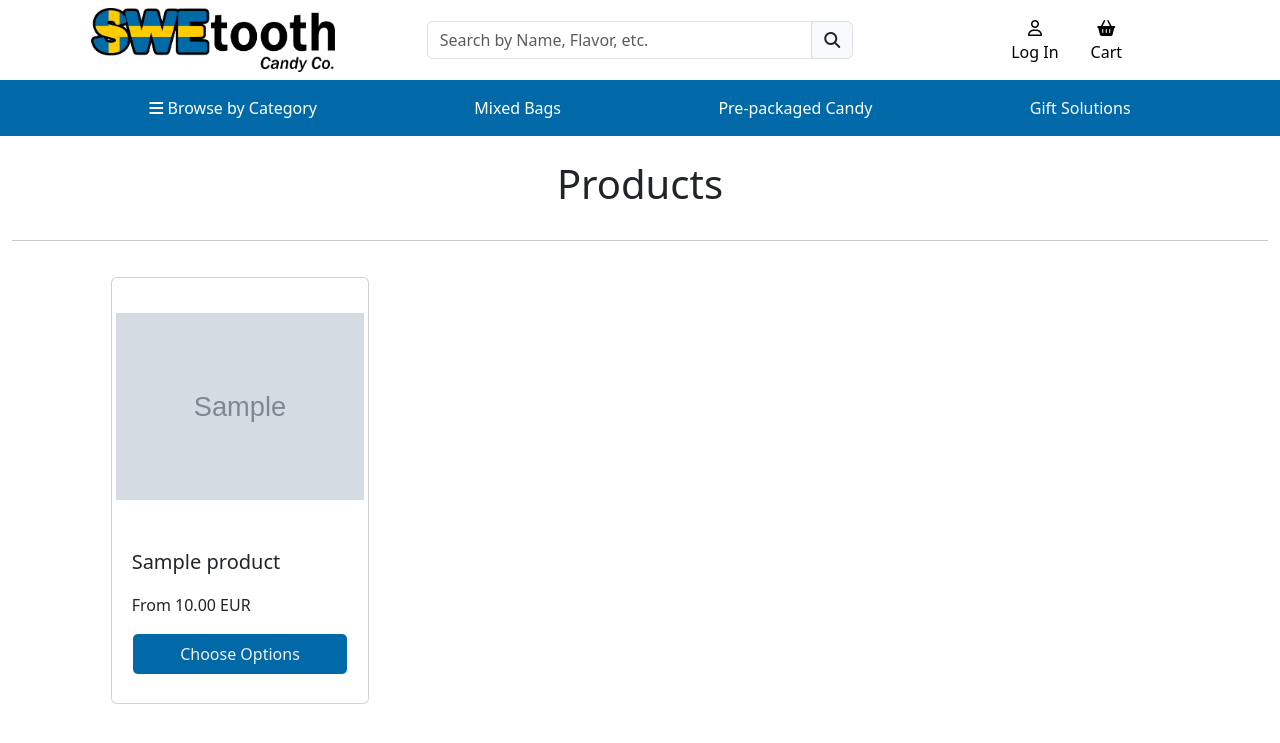
After one commit to AndreeeasN/pp5-project, a Django app: page /products/ in a window 1280 px wide. The commit adds this page. Shown: the top 743 px of the page. Run offline with Django 3.2, Linux system fonts and the light colour scheme; tables that the repository leaves empty hold one stand-in row (values such as "Sample post"); grey boxes marked "Sample" are stand-in pictures; some libraries are stand-ins or nearby versions.

Commit message:
Add basic products page, implement product variants

```diff
--- a/pp5_django/urls.py
+++ b/pp5_django/urls.py
@@ -22,4 +22,5 @@ urlpatterns = [
     path('admin/', admin.site.urls),
     path('accounts/', include('allauth.urls')),
     path('', include('home.urls')),
+    path('products/', include('products.urls')),
 ] + static(settings.MEDIA_URL, document_root=settings.MEDIA_ROOT)
--- a/products/models.py
+++ b/products/models.py
@@ -34,7 +34,16 @@ class Brand(models.Model):
     website = models.CharField(max_length=254, null=True, blank=True)
 
     def __str__(self):
+        """
+        Returns name of brand
+        """
         return self.name
+
+    def get_website(self):
+        """
+        Returns website of brand
+        """
+        return self.website
 
 
 class ProductTag(models.Model):
@@ -43,14 +52,43 @@ class ProductTag(models.Model):
     to allow simplified searches
     """
     name = models.CharField(max_length=254)
-    # Should tag be visible during search?
+    # If tag should be visible during search
     search_visible = models.BooleanField()
 
     def __str__(self):
+        """
+        Returns name of product tag
+        """
         return self.name
 
-    def get_search_visible(self):
-        return self.search_visible
+
+class ProductVariant(models.Model):
+    """
+    Database model for product variants, mainly
+    used for sizes eg. 1/4 lb, 1/2 lb and 1 lb bags
+    """
+    name = models.CharField(max_length=254)
+    friendly_name = models.CharField(max_length=254, null=True, blank=True)
+    variant_price = models.DecimalField(max_digits=6, decimal_places=2)
+
+    def __str__(self):
+        """
+        Returns name of size
+        """
+        return self.name
+
+    def get_friendly_name(self):
+        """
+        Returns friendly name of size if it exists,
+        otherwise return programmatic name
+        """
+        return self.friendly_name if self.friendly_name else self.name
+
+    def get_variant_price(self):
+        """
+        Returns price of variant size
+        """
+        return self.variant_price
 
 
 class Product(models.Model):
@@ -73,9 +111,25 @@ class Product(models.Model):
         blank=True,
         on_delete=models.SET_NULL
     )
+    product_variants = models.ManyToManyField(ProductVariant, blank=True)
     product_tags = models.ManyToManyField(ProductTag, blank=True)
     image_url = models.URLField(max_length=1024, null=True, blank=True)
     image = models.ImageField(null=True, blank=True)
 
     def __str__(self):
+        """
+        Returns name of product
+        """
         return self.name
+
+    def get_minimum_price(self):
+        """
+        Returns the lowest price of all product variants,
+        if no variants are present, return normal price
+        """
+        if self.product_variants.exists():
+            # Sorts variants by price and returns the first result
+            min = self.product_variants.all().order_by('variant_price').first()
+            return min.variant_price
+        else:
+            return self.price
--- /dev/null
+++ b/products/templates/products/products.html
@@ -0,0 +1,67 @@
+{% extends "base.html" %}
+{% load static %}
+
+{% block page_header%}
+{% endblock %}
+
+{% block content%}
+<div class="container-fluid">
+    <div class="row">
+        <div class="col ">
+            <h1 class="text-center py-4">Products</h1>
+            <hr class="mt-0">
+        </div>
+    </div>
+    <div class="row">
+        <div class="col-10 offset-1">
+            <div class="row my-2"></div>
+            <div class="row">
+                <!-- Products -->
+                {% for product in products%}
+                    <div class="col-6 col-md-4 col-xl-3 p-1">
+                        <div class="card h-100 p-1">
+                            <!-- Product image -->
+                            <div class="square-img-container">
+                                {% if product.image %}
+                                <a href="">
+                                    <img class="product-img" src="{{ product.image.url }}" alt="{{ product.name }}">
+                                </a>
+                                {% else %}
+                                <!-- Default if no image -->
+                                <a href="">
+                                    <img class="product-img p-4" src="{% static 'images/noimage.png' %}" alt="{{ product.name }}">
+                                </a>
+                                {% endif %}
+                            </div>
+                                <!-- Product name, price, add to cart/choose options -->
+                                <div class="card-body">
+                                <p class="fs-5">
+                                    <a class="link-dark link-underline-opacity-0" href="">
+                                        {{ product.name }}
+                                    </a>
+                                </p>
+                                <!-- If product has variants show minimum price-->
+                                {% if product.product_variants.all  %}
+                                    <p>
+                                        From {{ product.get_minimum_price }} EUR
+                                    </p>
+                                    <button class="w-100 btn btn-blue mb-2 py-2">Choose Options</button>
+
+                                {% else %}
+                                    <p>
+                                        {{ product.price }} EUR
+                                    </p>
+
+                                    <button class="w-100 btn btn-blue">
+                                        Add to Cart
+                                    </button>
+                                {% endif %}
+                            </div>
+                        </div>
+                    </div>
+                {% endfor %}
+            </div>
+        </div>
+    </div>
+</div>
+{% endblock %}
--- a/templates/allauth/tests/test_403_csrf.html
+++ b/products/urls.py
@@ -1,2 +1,6 @@
-{% load socialaccount %}
-<a href="{% provider_login_url "google" next=next %}" class="nav-link">Sign In</a>
+from django.urls import path
+from . import views
+
+urlpatterns = [
+    path('', views.all_products, name='products'),
+]
--- a/products/views.py
+++ b/products/views.py
@@ -1,3 +1,14 @@
 from django.shortcuts import render
+from .models import Product
 
-# Create your views here.
+
+def all_products(request):
+    """
+    View that displays all products, including sorted/filtered queries.
+    """
+    products = Product.objects.all()
+
+    context = {
+        'products': products,
+    }
+    return render(request, 'products/products.html', context)
--- a/static/css/style.css
+++ b/static/css/style.css
@@ -27,13 +27,13 @@ footer{
 }
 
 /* Buttons */
-.btn-account{
+.btn-blue{
     color: rgb(240, 240, 240);
     background-color: #0169A8;
     border: 1px solid white;
 }
 
-.btn-account:hover{
+.btn-blue:hover{
     color: white;
     background-color: #0169A8;
     border: 1px solid #0169A8;
@@ -54,6 +54,25 @@ footer{
 .offcanvas-header{
     color: white;
     background-color: #0169A8;
+}
+
+/* Products */
+
+/* Container for product images */
+.square-img-container {
+    position: relative;
+    overflow: hidden;
+    padding-bottom: 100%;
+}
+
+/* Product images, square */
+.product-img {
+    position: absolute;
+    top: 0;
+    left: 0;
+    width: 100%;
+    height: 100%;
+    object-fit: contain;
 }
 
 /* Text shows up on failed log-in/signup attempts */
--- a/templates/allauth/account/login.html
+++ b/templates/allauth/account/login.html
@@ -70,7 +70,7 @@
         {% endif %}
 
         <div class="d-flex flex-column align-items-center">
-          <button class="primaryAction w-100 btn btn-account mb-2 py-2" type="submit">{% trans "Sign In" %}</button>
+          <button class="primaryAction w-100 btn btn-blue mb-2 py-2" type="submit">{% trans "Sign In" %}</button>
         </div>
       </form>
 
--- a/templates/allauth/account/logout.html
+++ b/templates/allauth/account/logout.html
@@ -18,7 +18,7 @@
         {% if redirect_field_value %}
         <input type="hidden" name="{{ redirect_field_name }}" value="{{ redirect_field_value }}"/>
         {% endif %}
-        <button class="w-100 btn btn-account mb-2 py-2" type="submit">{% trans 'Sign Out' %}</button>
+        <button class="w-100 btn btn-blue mb-2 py-2" type="submit">{% trans 'Sign Out' %}</button>
       </form>
 
     </div>
--- a/templates/allauth/account/signup.html
+++ b/templates/allauth/account/signup.html
@@ -67,7 +67,7 @@
         {% if redirect_field_value %}
         <input type="hidden" name="{{ redirect_field_name }}" value="{{ redirect_field_value }}" />
         {% endif %}
-        <button class="primaryAction w-100 btn btn-account mb-2 py-2"  type="submit">Sign Up &raquo;</button>
+        <button class="primaryAction w-100 btn btn-blue mb-2 py-2"  type="submit">Sign Up &raquo;</button>
       </form>
 
       <div class="align-self-center grid gap-4">
```
Also changed, not shown: products/admin.py (+11 -1 lines), products/migrations/0003_auto_20230826_0050.py (added), static/images/noimage.png (added).
